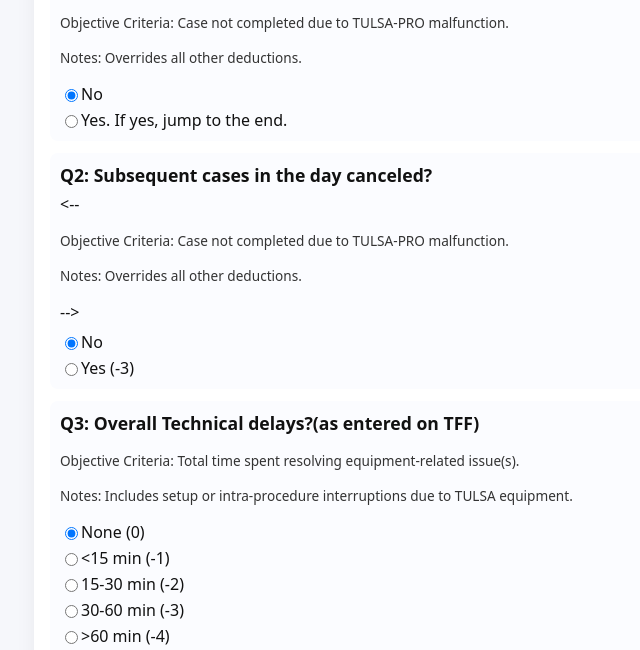
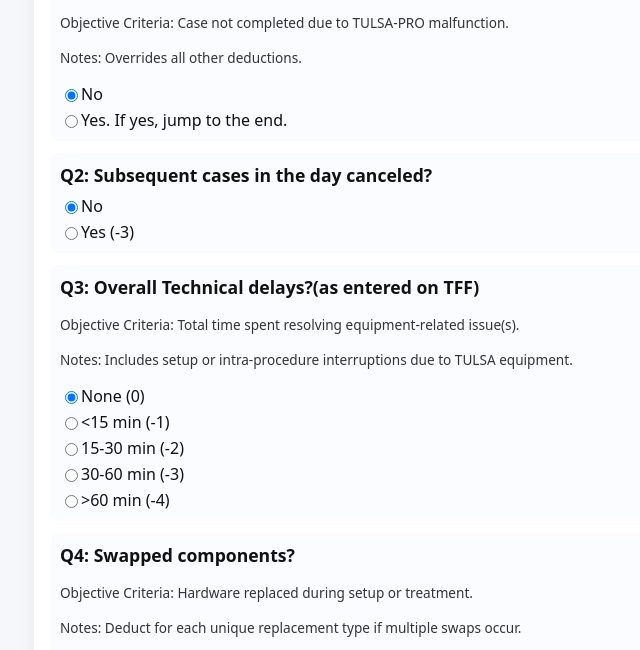
Before and after one commit to Forests77/Score_calculator, a plain HTML site: page index.html in a window 1280 px wide. Shown: the part 110-760 px from the top of the page, without its empty margins (230-870 px from the left). Drawn offline with Linux system fonts and the light colour scheme.

Commit message:
Update index.html

```diff
--- a/index.html
+++ b/index.html
@@ -125,12 +125,6 @@
     <!-- Q2 -->
     <div class="question">
       <label class="question-title">Q2: Subsequent cases in the day canceled?</label>
-
-      <--
-      <p><small>Objective Criteria: Case not completed due to TULSA-PRO malfunction.</small></p>
-      <p><small>Notes: Overrides all other deductions.</small></p>
-      -->
-
       <div class="row-vertical">
         <label><input type="radio" name="q2" value="no" checked> No</label>
         <label><input type="radio" name="q2" value="yes"> Yes (-3)</label>
```
